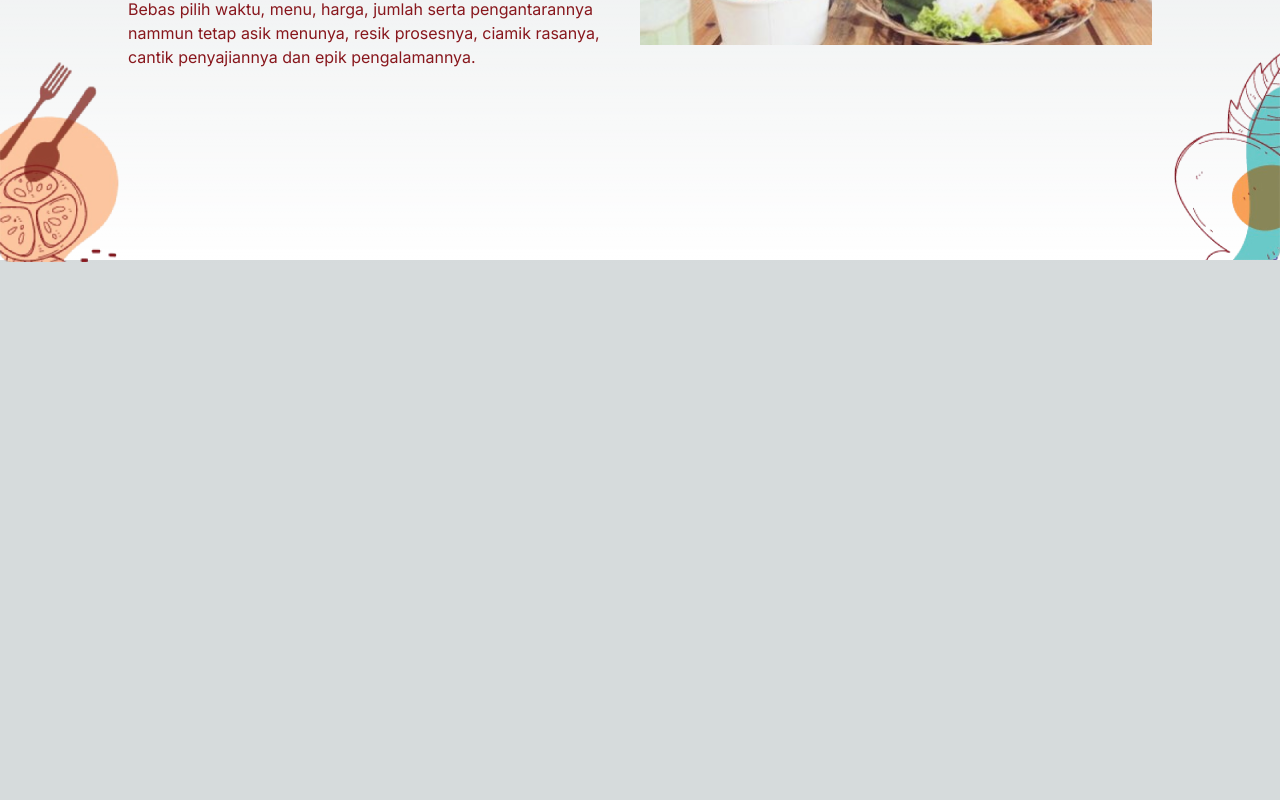
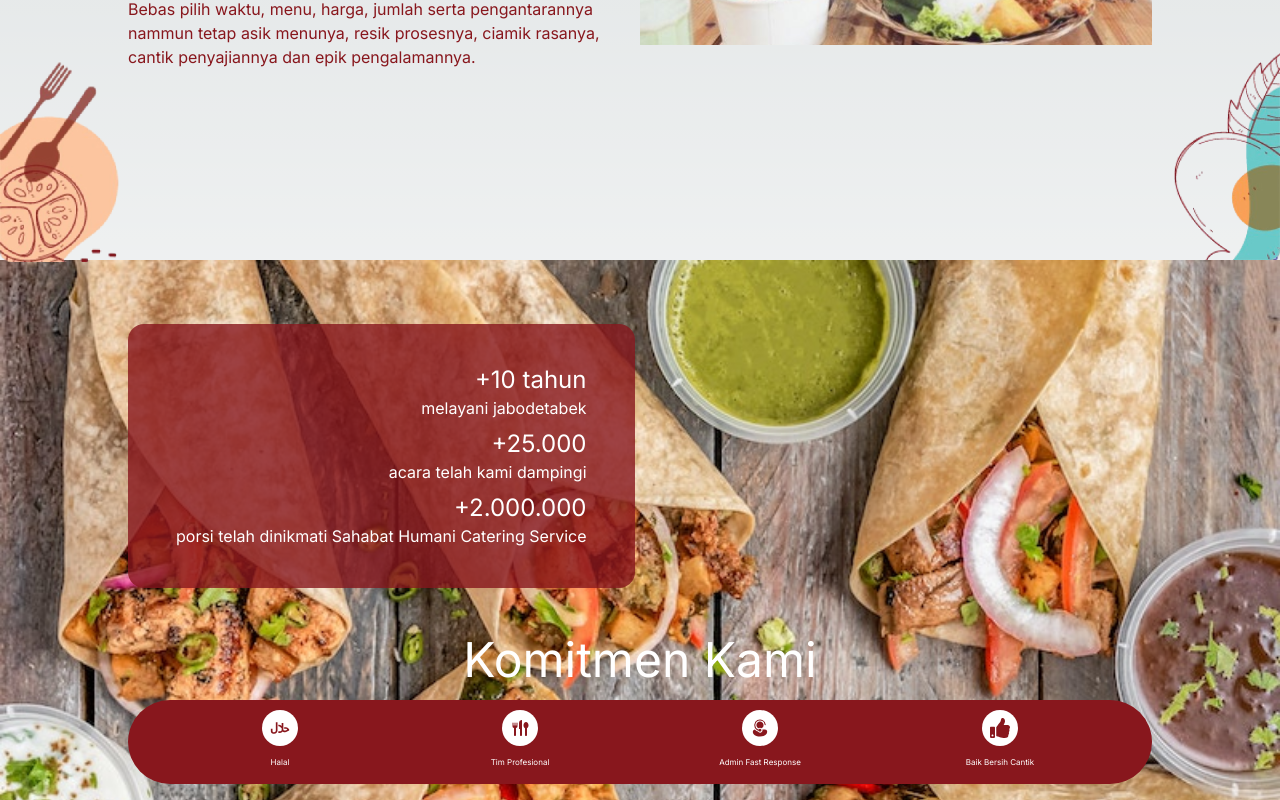
Before and after one commit to Rumah-web/humani, a Next.js app: page / in a window 1280 px wide. Shown: the part 540-1340 px from the top of the page. Before the commit the page ends 804 px from the top, so only its background shows below. Built offline with nearby package versions, Linux system fonts and the light colour scheme.

Commit message:
branding

```diff
--- a/app/page.tsx
+++ b/app/page.tsx
@@ -12,7 +12,7 @@ export default function Home() {
 
   return (
     <main className="flex min-h-screen flex-col items-center justify-between">
-      <div className='w-full h-screen flex flex-col bg-no-repeat bg-right-bottom
+      <section id="wellcome" className='w-full h-screen flex flex-col bg-no-repeat bg-right-bottom
             after:content-[url("/bg/bg-top-left.png")] after:leading-none after:absolute
             after:-bottom-1 after:left-0 after:w-full after::h-full' style={{
               backgroundImage: `url(/bg/bg-top-right.png)`,
@@ -60,7 +60,7 @@ export default function Home() {
           </div>
         </div>
         <div className='flex w-full justify-center'>
-          <div className='flex max-w-5xl w-full md:flex-row flex-col flex md:py-24 py-6'>
+          <div className='flex max-w-5xl w-full md:flex-row flex-col md:py-24 py-6'>
             <div className='md:w-1/2 w-full text-[#88171d]'>
               <div className='lg:w-4/5 w-full'>
                 <h1 className='md:text-5xl text-2xl font-bold tracking-wide'>
@@ -83,7 +83,129 @@ export default function Home() {
             </div>
           </div>
         </div>
-      </div>
+      </section>
+      <section id="komitmen-kami" className='flex w-full justify-center bg-no-repeat bg-cover' style={{
+              backgroundImage: `url(/bg/bg-menu-service.jpg)`,
+            }}>
+        <div className='flex max-w-5xl w-full flex-col'>
+          <div className='relative w-fit mt-16'>
+            <div className='absolute bg-[#88171d] opacity-80 w-full h-full rounded-[1rem]'></div>
+            <div className='relative flex flex-col text-right text-white px-12 py-10 gap-2'>
+              <div>
+                <h3 className='text-2xl'>+10 tahun</h3>
+                <h4>melayani jabodetabek</h4>
+              </div>
+              <div>
+                <h3 className='text-2xl'>+25.000</h3>
+                <h4>acara telah kami dampingi</h4>
+              </div>
+              <div>
+                <h3 className='text-2xl'>+2.000.000</h3>
+                <h4>porsi telah dinikmati Sahabat Humani Catering Service</h4>
+              </div>
+            </div>
+          </div>
+          <h2 className='text-white md:text-5xl text-2xl text-center mt-12'>Komitmen Kami</h2>
+          <div>
+            <div
+                  className="flex items-center justify-between rounded-full px-8 py-2.5 w-full bg-[#88171d] my-4"
+                >
+                  <div className="flex flex-col w-full space-y-1 text-white items-center justify-center">
+                    <div
+                      className="flex bg-white rounded-full h-9 w-9 items-center justify-center text-[#88171d]"
+                    >
+                      <svg
+                        width="20"
+                        height="20"
+                        viewBox="0 0 24 24"
+                        xmlns="http://www.w3.org/2000/svg"
+                      >
+                        <path
+                          fill="currentColor"
+                          d="M7 5v10c0 1.11-.89 2-2 2H4c-.55 0-1-.45-1-1v-3H1v3c0 1.66 1.34 3 3 3h1c2.21 0 4-1.79 4-4V5m14 8.38l-1.23-1.23A3.905 3.905 0 0 0 19 11h-2v2h2c.5 0 1 .2 1.35.56l.35.35l-1.2.69c-.46.26-.97.4-1.5.4h-1c-.56 0-1-.44-1-1V6h-2v3.81l-.62-.69C12.7 8.37 11.6 8 10.59 8H10v2h.59c.64 0 1.25.25 1.7.71l1.71 1.7V14c0 1.12-.88 2-2 2h-2v2h2c1.37 0 2.5-.7 3.17-1.76A2.5 2.5 0 0 0 17 17h1c.88 0 1.74-.23 2.5-.67l2.5-1.44Z"
+                        />
+                      </svg>
+                    </div>
+                    <h3
+                      style={{ fontSize: `0.5rem` }}
+                      className="flex text-center md:h-6 h-6 items-center"
+                    >
+                      Halal
+                    </h3>
+                  </div>
+                  <div className="flex flex-col w-full space-y-1 text-white items-center justify-center">
+                    <div
+                      className="flex bg-white rounded-full h-9 w-9 items-center justify-center text-[#88171d]"
+                    >
+                      <svg
+                        width="20"
+                        height="20"
+                        viewBox="0 0 20 20"
+                        xmlns="http://www.w3.org/2000/svg"
+                      >
+                        <path
+                          fill="currentColor"
+                          d="M7 4.5c-.3 0-.5.3-.5.5v2.5h-1V5c0-.3-.2-.5-.5-.5s-.5.3-.5.5v2.5h-1V5c0-.3-.2-.5-.5-.5s-.5.3-.5.5v3.3c0 .9.7 1.6 1.5 1.7v7c0 .6.4 1 1 1s1-.4 1-1v-7c.8-.1 1.5-.8 1.5-1.7V5c0-.2-.2-.5-.5-.5M9 5v6h1v6c0 .6.4 1 1 1s1-.4 1-1V2c-1.7 0-3 1.3-3 3m7-1c-1.4 0-2.5 1.5-2.5 3.3c-.1 1.2.5 2.3 1.5 3V17c0 .6.4 1 1 1s1-.4 1-1v-6.7c1-.7 1.6-1.8 1.5-3C18.5 5.5 17.4 4 16 4"
+                        />
+                      </svg>
+                    </div>
+                    <h3
+                      style={{ fontSize: `0.5rem` }}
+                      className="flex text-center md:h-6 h-6 items-center"
+                    >
+                      Tim Profesional
+                    </h3>
+                  </div>
+                  <div className="flex flex-col w-full space-y-1 text-white items-center justify-center">
+                    <div
+                      className="flex bg-white rounded-full h-9 w-9 items-center justify-center text-[#88171d]"
+                    >
+                      <svg
+                        width="20"
+                        height="20"
+                        viewBox="0 0 28 28"
+                        xmlns="http://www.w3.org/2000/svg"
+                      >
+                        <path
+                          fill="currentColor"
+                          d="m12.167 17.802l-.006-.014a7.798 7.798 0 0 1-.36-.094l-.009-.003A7.985 7.985 0 0 1 8.708 16a8 8 0 1 1 13.257-6.75c.039.413-.3.75-.715.75c-.414 0-.745-.337-.793-.749A6.5 6.5 0 1 0 11.496 16l.04.017c.2.082.406.154.616.217A2 2 0 0 1 16 17a2 2 0 0 1-3.833.802m-.986 1.272a9.514 9.514 0 0 1-4.53-3.054A3 3 0 0 0 4 19v.715C4 23.433 8.21 26 14 26s10-2.708 10-6.285V19a3 3 0 0 0-3-3h-3.645a3.5 3.5 0 0 1-6.174 3.074M19 10c0-1.512-.67-2.867-1.731-3.784a5 5 0 1 0-5.624 8.195A3.486 3.486 0 0 1 14 13.5a3.49 3.49 0 0 1 2.356.911A5 5 0 0 0 19 10"
+                        />
+                      </svg>
+                    </div>
+                    <h3
+                      style={{ fontSize: `0.5rem` }}
+                      className="flex text-center md:h-6 h-6 items-center"
+                    >
+                      Admin Fast Response
+                    </h3>
+                  </div>
+                  <div className="flex flex-col w-full space-y-1 text-white items-center justify-center">
+                    <div
+                      className="flex bg-white rounded-full h-9 w-9 items-center justify-center text-[#88171d]"
+                    >
+                      <svg
+                        width="20"
+                        height="20"
+                        viewBox="0 0 512 512"
+                        xmlns="http://www.w3.org/2000/svg"
+                      >
+                        <path
+                          fill="currentColor"
+                          d="M104 224H24c-13.255 0-24 10.745-24 24v240c0 13.255 10.745 24 24 24h80c13.255 0 24-10.745 24-24V248c0-13.255-10.745-24-24-24M64 472c-13.255 0-24-10.745-24-24s10.745-24 24-24s24 10.745 24 24s-10.745 24-24 24M384 81.452c0 42.416-25.97 66.208-33.277 94.548h101.723c33.397 0 59.397 27.746 59.553 58.098c.084 17.938-7.546 37.249-19.439 49.197l-.11.11c9.836 23.337 8.237 56.037-9.308 79.469c8.681 25.895-.069 57.704-16.382 74.757c4.298 17.598 2.244 32.575-6.148 44.632C440.202 511.587 389.616 512 346.839 512l-2.845-.001c-48.287-.017-87.806-17.598-119.56-31.725c-15.957-7.099-36.821-15.887-52.651-16.178c-6.54-.12-11.783-5.457-11.783-11.998v-213.77c0-3.2 1.282-6.271 3.558-8.521c39.614-39.144 56.648-80.587 89.117-113.111c14.804-14.832 20.188-37.236 25.393-58.902C282.515 39.293 291.817 0 312 0c24 0 72 8 72 81.452"
+                        />
+                      </svg>
+                    </div>
+                    <h3
+                      style={{ fontSize: `0.5rem` }}
+                      className="flex text-center md:h-6 h-6 items-center"
+                    >
+                      Baik Bersih Cantik
+                    </h3>
+                  </div>
+                </div>
+              </div>
+        </div>
+      </section>
 
       {/* <div className="relative flex place-items-center before:absolute before:h-[300px] before:w-[480px] before:-translate-x-1/2 before:rounded-full before:bg-gradient-radial before:from-white before:to-transparent before:blur-2xl before:content-[''] after:absolute after:-z-20 after:h-[180px] after:w-[240px] after:translate-x-1/3 after:bg-gradient-conic after:from-sky-200 after:via-blue-200 after:blur-2xl after:content-[''] before:dark:bg-gradient-to-br before:dark:from-transparent before:dark:to-blue-700 before:dark:opacity-10 after:dark:from-sky-900 after:dark:via-[#0141ff] after:dark:opacity-40 before:lg:h-[360px] z-[-1]">
         <Image
```
